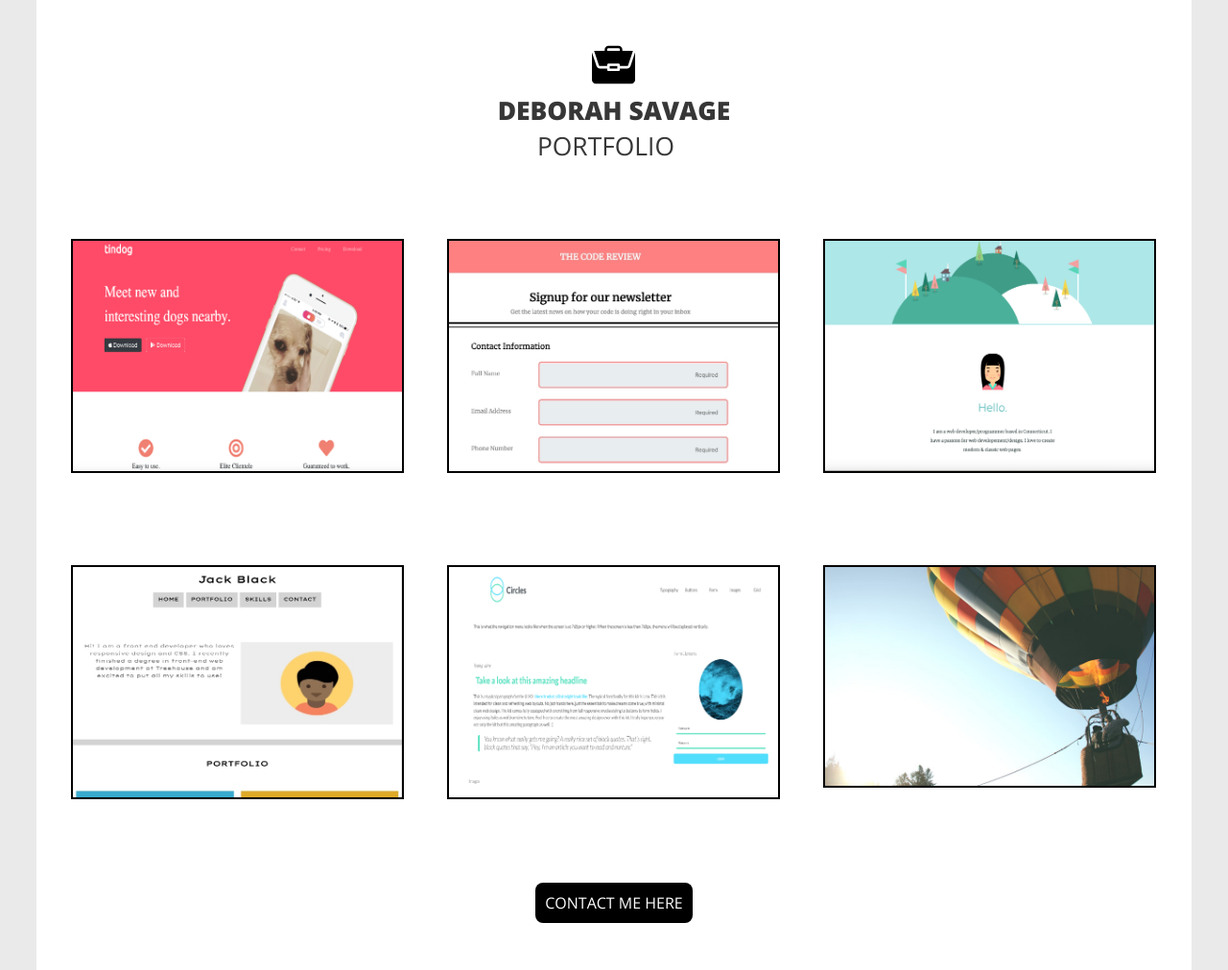
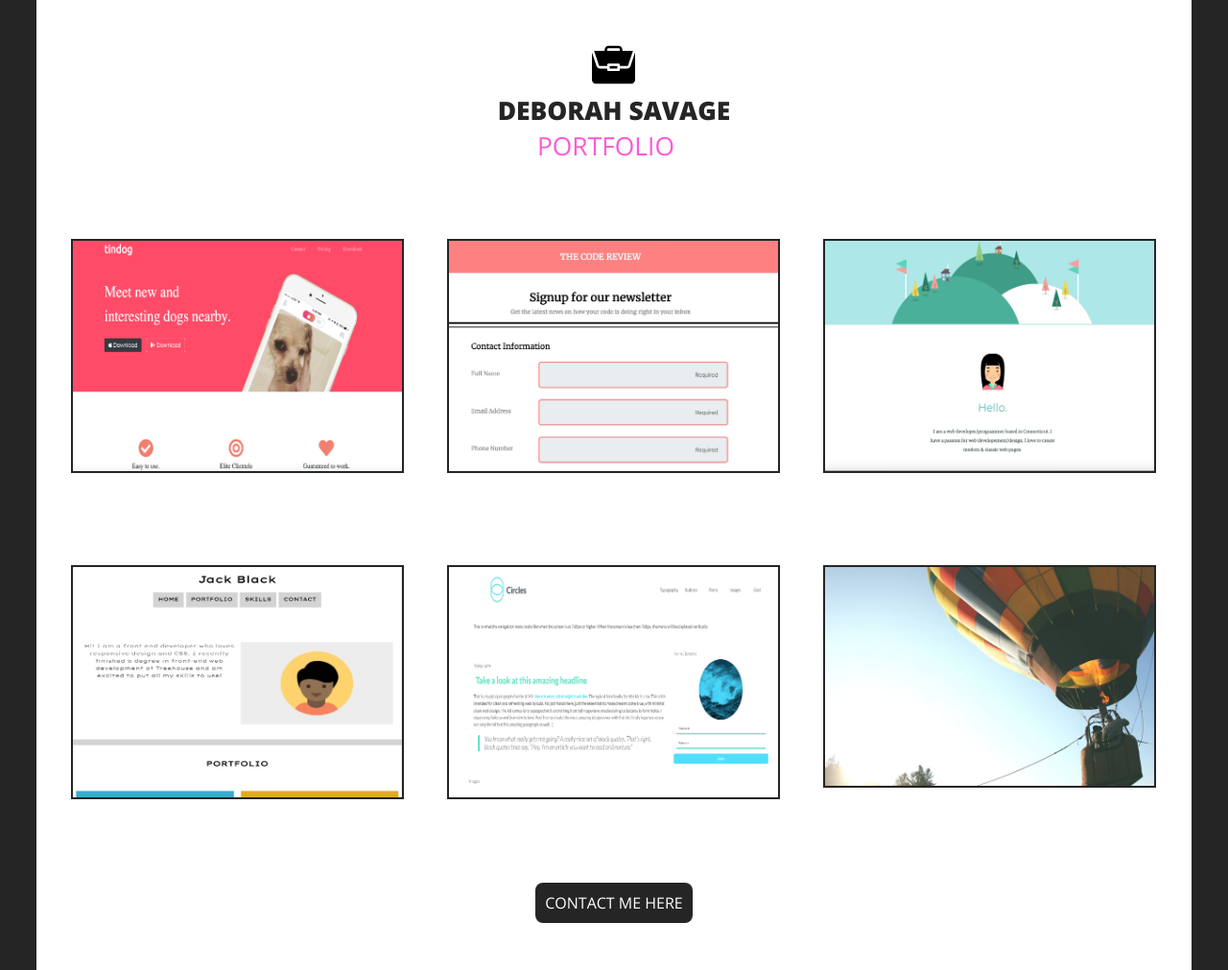
Before and after one commit to DeborahSavage/portfolio, a plain HTML site: page index.html in a window 1280 px wide. Shown: the whole page at 96% size. Drawn offline with nearby package versions, Linux system fonts and the light colour scheme.

Commit message:
changed color, links, bckgrn

```diff
--- a/css/interactions.css
+++ b/css/interactions.css
@@ -18,7 +18,7 @@
 	transition: background .3s, color .3s;
 }
 .button:hover {
-	color: black;
+	color: #262525;
 	background: #fff;
 }
 
@@ -47,7 +47,11 @@
 }
 
 /* -- Logo ---------- */
+.logo {
+	color: #262525;
+}
 
 .logo:hover {
 	transform: rotate(-20deg);
+
 }
--- a/css/style.css
+++ b/css/style.css
@@ -7,14 +7,19 @@
 
 body {
   font: 1em/1.5 'Open Sans', sans-serif;
-  color: #373737;
-  background: #eaeaea;
+  color: #262525;
+  background: #262525;
   margin: 0;
 }
 
 a {
   text-decoration: none;
 }
+
+a:hover {
+  color: #fe59d7;
+}
+
 
 h1,
 h2,
@@ -24,7 +29,7 @@ h3 {
 
 h2 {
   font-size: 1.125em;
-  color: #4a89ca;
+  color: #262525;
   font-weight: 600;
   margin: 0;
 }
@@ -43,7 +48,7 @@ p {
 }
 
 img {
-  border: solid 2px black;
+  border: solid 2px #262525;
 }
 
 footer{
@@ -98,6 +103,8 @@ footer{
   font-weight: 800;
   margin: 0 0 1.5em;
   line-height: 1;
+  color: #262525;
+
 }
 
 .name span {
@@ -138,6 +145,7 @@ footer{
 .port {
   display: block;
   margin: 10px;
+  color: #fe59d7;
 }
 
 .photo-overlay {
@@ -154,7 +162,7 @@ footer{
   flex-direction: column;
   justify-content: center;
   align-items: center;
-  background: black;
+  background: #262525;
 }
 
 .photo-overlay h3 {
@@ -164,7 +172,7 @@ footer{
 .slide .button {
   color: #fff;
   padding: 20px 0;
-  background: black;
+  background: #262525;
   margin: 0;
 }
 
@@ -174,12 +182,14 @@ footer{
 
 .butn {
   font-family: 'Open Sans', sans-serif;
-  background-color: black;
+  background-color: #262525;
   color: white;
   border-radius: 8px;
   padding: 10px;
 	text-transform: uppercase;
   }
+
+
 
 
 /* ---- Float clearfix ---- */
```
